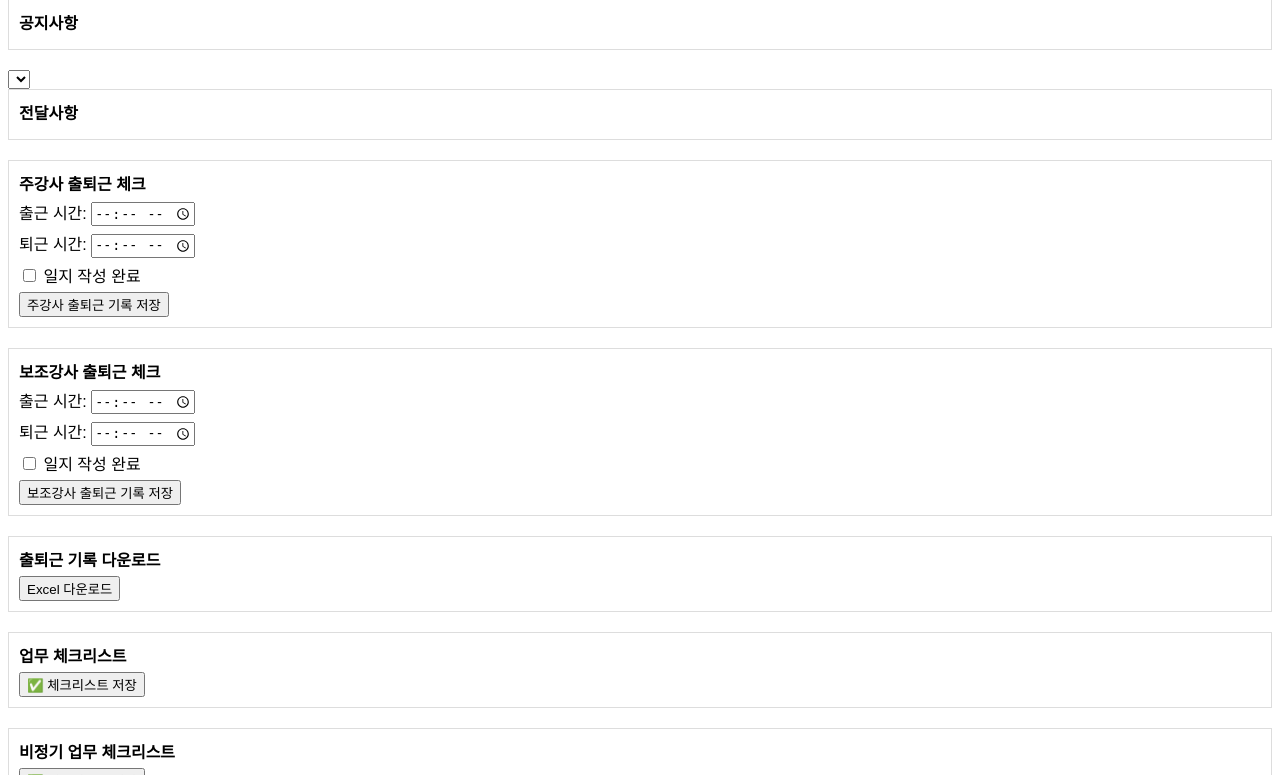
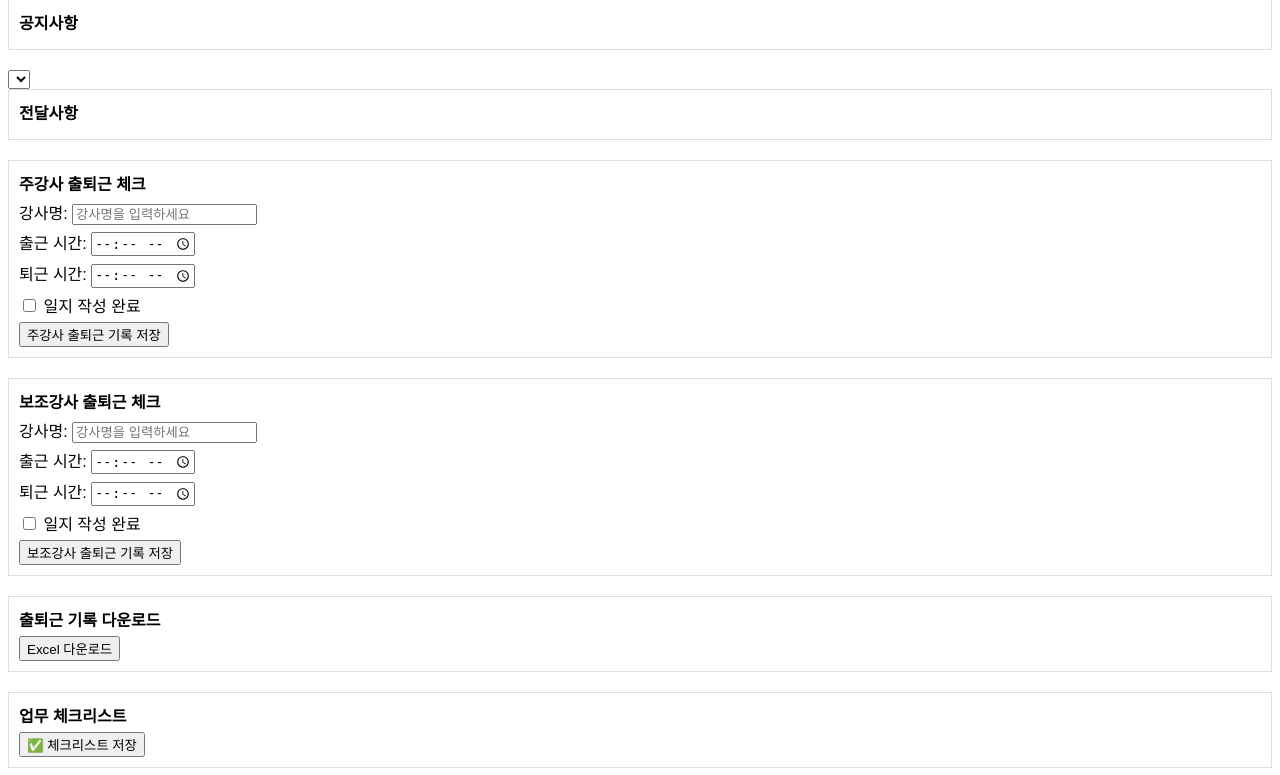
Before and after one commit to ocy-likelion/mvp_dashboard_testServer, a Flask app: page /front_for_pro in a window 1280 px wide. Shown: the part 237-1012 px from the top of the page. Run offline with Flask 2, Linux system fonts and the light colour scheme; the visitor is signed in with stand-in values (Sample User, id 1); data that the repository does not hold is empty; some libraries are stand-ins or nearby versions.

Commit message:
주강사/보조강사 이름 입력 기능 추가

```diff
--- a/flask_api.py
+++ b/flask_api.py
@@ -348,7 +348,7 @@
         logging.error("출퇴근 기록 조회 오류", exc_info=True)
         return jsonify({"success": False, "message": "출퇴근 기록 조회 실패"}), 500
 
-
+# 출퇴근 기록 저장
 @app.route('/attendance', methods=['POST'])
 def save_attendance():
     """
@@ -356,26 +356,36 @@
     ---
     tags:
       - Attendance
+    summary: 출퇴근 기록을 저장합니다.
+    description:
+      - 강사명이 포함된 출퇴근 기록을 `attendance` 테이블에 저장합니다.
+      - `주강사`와 `보조강사`의 출퇴근 기록을 분리하여 저장합니다.
     parameters:
       - in: body
         name: body
-        description: 출퇴근 기록 데이터를 JSON 형식으로 전달
         required: true
         schema:
           type: object
           required:
             - date
             - instructor
+            - instructor_name
             - training_course
             - check_in
             - check_out
           properties:
             date:
               type: string
-              example: "2025-02-03"
+              format: date
+              example: "2025-02-12"
             instructor:
               type: string
               example: "1"
+              description: "1: 주강사, 2: 보조강사"
+            instructor_name:
+              type: string
+              example: "홍길동"
+              description: "강사 이름"
             training_course:
               type: string
               example: "데이터 분석 스쿨"
@@ -387,19 +397,13 @@
               example: "18:00"
             daily_log:
               type: boolean
-              example: false
+              example: true
+              description: "일지 작성 여부"
     responses:
       201:
         description: 출퇴근 기록 저장 성공
-        schema:
-          type: object
-          properties:
-            success:
-              type: boolean
-            message:
-              type: string
       400:
-        description: 필수 필드 누락
+        description: 필수 데이터 누락
       500:
         description: 출퇴근 기록 저장 실패
     """
@@ -410,20 +414,21 @@
 
         date = data.get('date')
         instructor = data.get('instructor')
+        instructor_name = data.get('instructor_name')  # ✅ 강사명 추가
         training_course = data.get('training_course')
         check_in = data.get('check_in')
         check_out = data.get('check_out')
         daily_log = data.get('daily_log', False)
 
-        if not date or not instructor or not training_course or not check_in or not check_out:
+        if not date or not instructor or not instructor_name or not training_course or not check_in or not check_out:
             return jsonify({"success": False, "message": "Missing required fields"}), 400
 
         conn = get_db_connection()
         cursor = conn.cursor()
         cursor.execute('''
-            INSERT INTO attendance (date, instructor, training_course, check_in, check_out, daily_log)
-            VALUES (%s, %s, %s, %s, %s, %s)
-        ''', (date, instructor, training_course, check_in, check_out, daily_log))
+            INSERT INTO attendance (date, instructor, instructor_name, training_course, check_in, check_out, daily_log)
+            VALUES (%s, %s, %s, %s, %s, %s, %s)
+        ''', (date, instructor, instructor_name, training_course, check_in, check_out, daily_log))
         conn.commit()
         cursor.close()
         conn.close()
@@ -432,6 +437,7 @@
     except Exception as e:
         logging.error("Error saving attendance", exc_info=True)
         return jsonify({"success": False, "message": "Failed to save attendance"}), 500
+
 
 @app.route('/tasks', methods=['GET'])
 def get_tasks():
--- a/templates/front_for_pro.html
+++ b/templates/front_for_pro.html
@@ -57,9 +57,12 @@
     </div>
   </section>
 
-  <!-- 교강사 출퇴근 체크 섹션 (교강사 1) -->
   <section id="attendance-section-1">
     <div class="section-title">주강사 출퇴근 체크</div>
+    <div class="input-group">
+        <label for="instructor-name-1">강사명:</label>
+        <input type="text" id="instructor-name-1" placeholder="강사명을 입력하세요">
+    </div>
     <div class="input-group">
         <label for="check-in-1">출근 시간:</label>
         <input type="time" id="check-in-1">
@@ -76,9 +79,13 @@
     <button onclick="saveAttendance1()">주강사 출퇴근 기록 저장</button>
 </section>
 
-  <!-- 교강사 출퇴근 체크 섹션 (교강사 2) -->
+<!-- 보조강사 출퇴근 체크 -->
 <section id="attendance-section-2">
     <div class="section-title">보조강사 출퇴근 체크</div>
+    <div class="input-group">
+        <label for="instructor-name-2">강사명:</label>
+        <input type="text" id="instructor-name-2" placeholder="강사명을 입력하세요">
+    </div>
     <div class="input-group">
         <label for="check-in-2">출근 시간:</label>
         <input type="time" id="check-in-2">
@@ -223,12 +230,13 @@
     async function saveAttendance1() {
       const globalDate = document.getElementById('global-date').value;
       const training_course = document.getElementById('training-course').value;
+      const instructor_name = document.getElementById('instructor-name-1').value.trim();
       const check_in = document.getElementById('check-in-1').value;
       const check_out = document.getElementById('check-out-1').value;
       const daily_log = document.getElementById('daily-log-1').checked;
 
-      if (!globalDate || !check_in || !check_out) {
-        alert("날짜, 출근, 퇴근 시간을 모두 입력해주세요.");
+      if (!globalDate || !instructor_name || !check_in || !check_out) {
+          alert("날짜, 강사명, 출근, 퇴근 시간을 모두 입력해주세요.");
           return;
       }
 
@@ -239,6 +247,7 @@
               body: JSON.stringify({
                   date: globalDate,
                   instructor: "1",
+                  instructor_name,
                   training_course,
                   check_in,
                   check_out,
@@ -246,10 +255,10 @@
               })
           });
           const result = await response.json();
-        if(response.ok && result.success) {
-          alert("교강사 1 " + result.message);
+          if (response.ok && result.success) {
+              alert("주강사 출퇴근 기록이 저장되었습니다.");
           } else {
-          alert("교강사 1 출퇴근 기록 저장에 실패했습니다.");
+              alert("출퇴근 기록 저장에 실패했습니다.");
           }
       } catch (error) {
           alert("오류 발생: " + error);
@@ -260,12 +269,13 @@
     async function saveAttendance2() {
       const globalDate = document.getElementById('global-date').value;
       const training_course = document.getElementById('training-course').value;
+      const instructor_name = document.getElementById('instructor-name-2').value.trim();
       const check_in = document.getElementById('check-in-2').value;
       const check_out = document.getElementById('check-out-2').value;
       const daily_log = document.getElementById('daily-log-2').checked;
 
-      if (!globalDate || !check_in || !check_out) {
-        alert("날짜, 출근, 퇴근 시간을 모두 입력해주세요.");
+      if (!globalDate || !instructor_name || !check_in || !check_out) {
+          alert("날짜, 강사명, 출근, 퇴근 시간을 모두 입력해주세요.");
           return;
       }
 
@@ -276,6 +286,7 @@
               body: JSON.stringify({
                   date: globalDate,
                   instructor: "2",
+                  instructor_name,
                   training_course,
                   check_in,
                   check_out,
@@ -283,10 +294,10 @@
               })
           });
           const result = await response.json();
-        if(response.ok && result.success) {
-          alert("교강사 2 " + result.message);
+          if (response.ok && result.success) {
+              alert("보조강사 출퇴근 기록이 저장되었습니다.");
           } else {
-          alert("교강사 2 출퇴근 기록 저장에 실패했습니다.");
+              alert("출퇴근 기록 저장에 실패했습니다.");
           }
       } catch (error) {
           alert("오류 발생: " + error);
```
Lines whose indentation alone changed are shown as unchanged.
